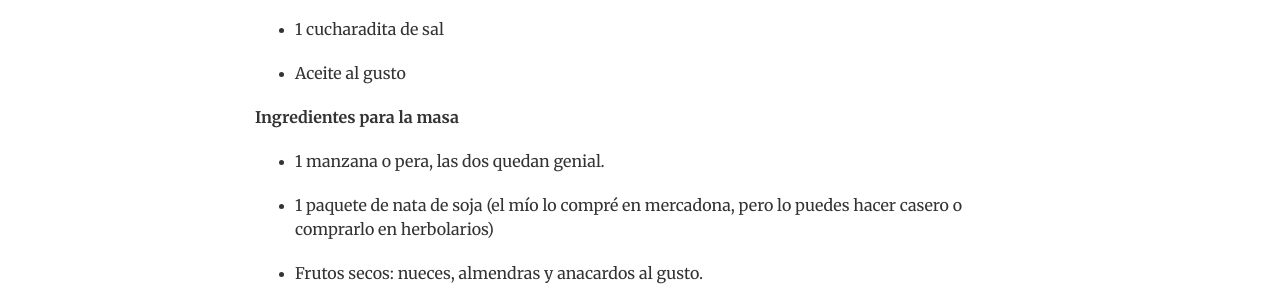
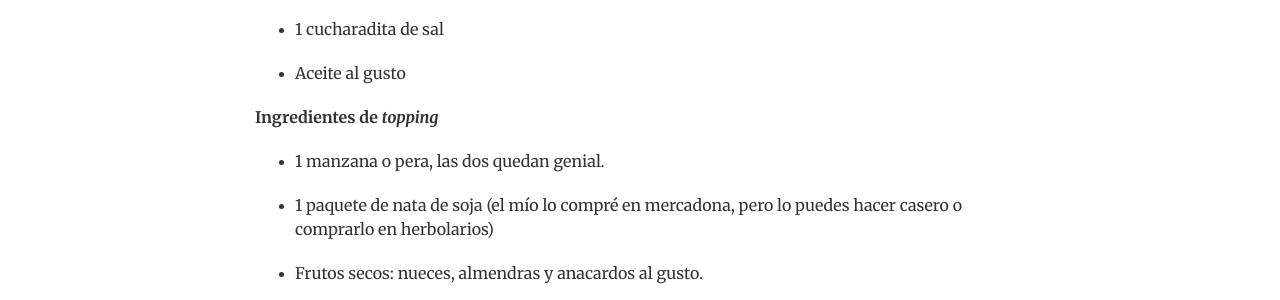
Before and after one commit to juevesanto/juevesanto.github.io, a Jekyll site: the page built from _posts/2019-06-06-Pizza-Veraniega.md, in a window 1280 px wide and 900 px high, scrolled down 798 px. Shown: the part 153-453 px from the top of the window. Built offline with Jekyll 4.4.1, drawn with Linux system fonts in a browser that asks for light colours; nearby versions of some CDN libraries; comment, search, counter and statistics services are not loaded.

Commit message:
Update 2019-06-06-Pizza-Veraniega.md

```diff
--- a/_posts/2019-06-06-Pizza-Veraniega.md
+++ b/_posts/2019-06-06-Pizza-Veraniega.md
@@ -31,7 +31,7 @@ La verdad es que no me gusta mucho hacer mezclas problemáticas, por eso te pido
 
 - Aceite al gusto
 
-**Ingredientes para la masa**
+**Ingredientes de *topping***
 
 - 1 manzana o pera, las dos quedan genial.
 
```
